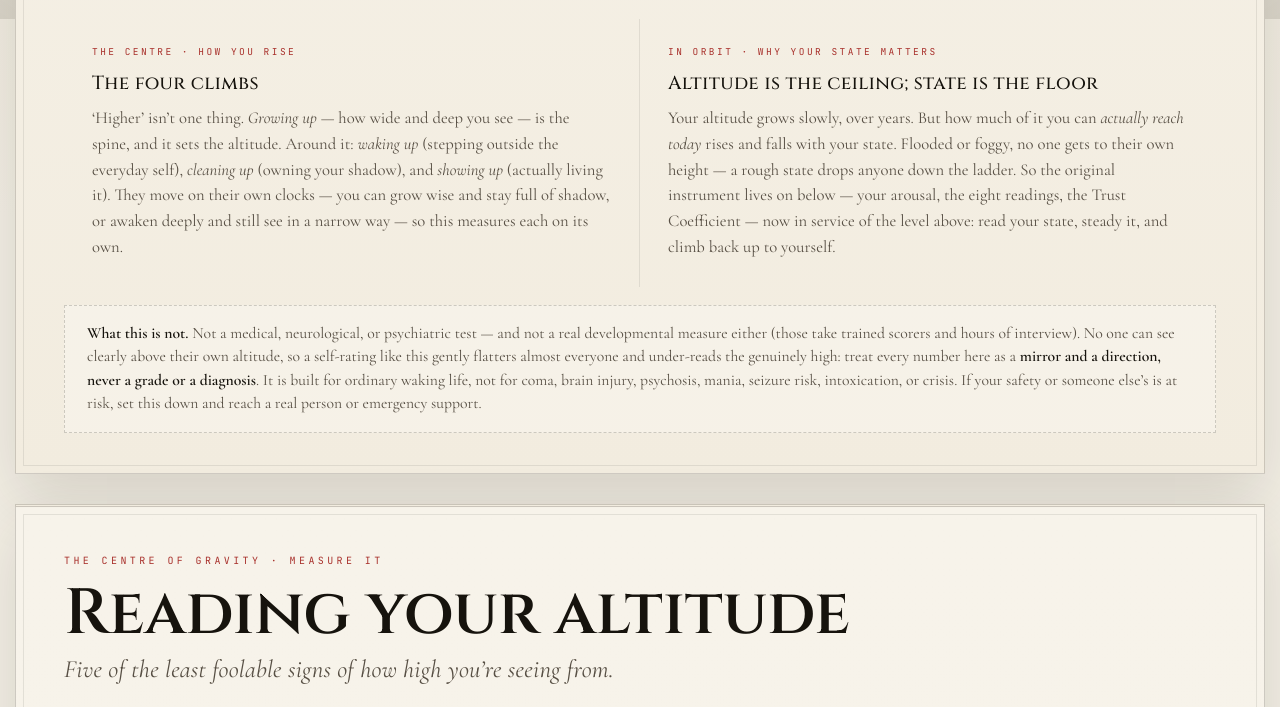
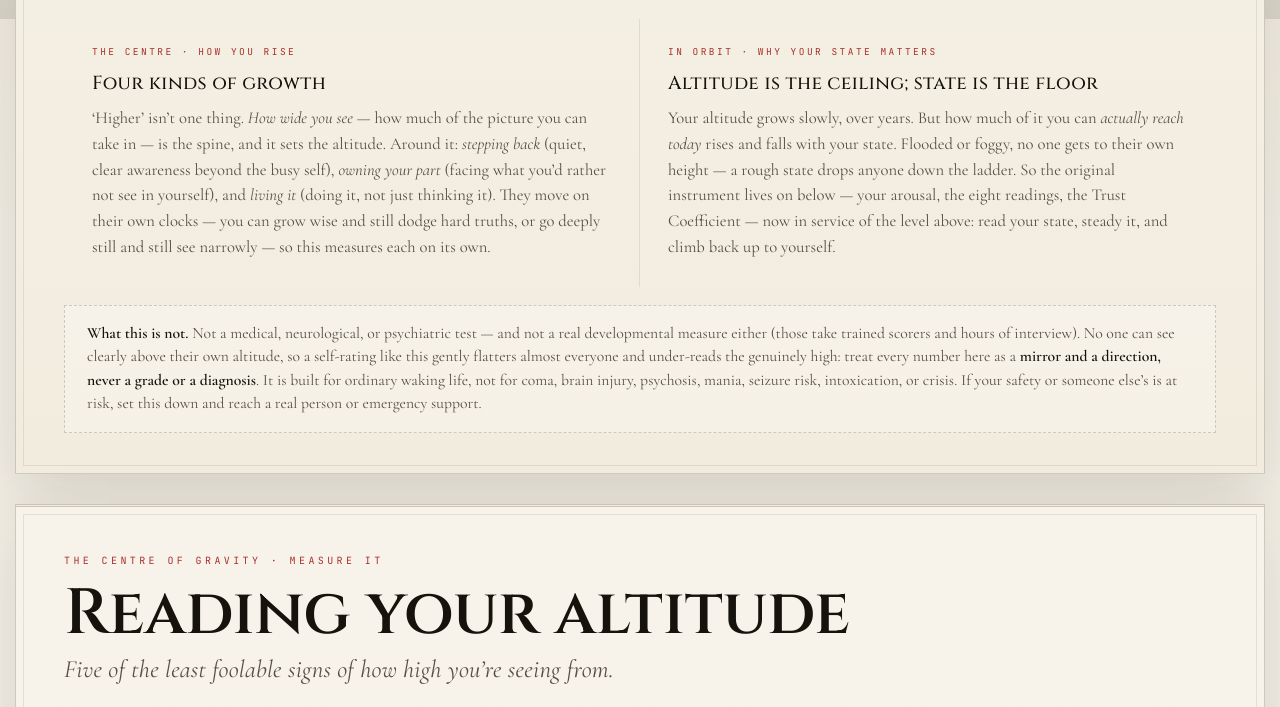
Before and after one commit to o0oooooOooooo0o/PROJECT_MEANING2, a plain HTML site: page index.html in a window 1280 px wide. Shown: the part 781-1488 px from the top of the page. Drawn offline with nearby package versions, Linux system fonts and the light colour scheme.

Commit message:
Update index.html

```diff
--- a/index.html
+++ b/index.html
@@ -507,8 +507,8 @@
     <div class="primer">
       <div>
         <div class="mini">The centre · how you rise</div>
-        <h3>The four climbs</h3>
-        <p>&lsquo;Higher&rsquo; isn&rsquo;t one thing. <em>Growing up</em> — how wide and deep you see — is the spine, and it sets the altitude. Around it: <em>waking up</em> (stepping outside the everyday self), <em>cleaning up</em> (owning your shadow), and <em>showing up</em> (actually living it). They move on their own clocks — you can grow wise and stay full of shadow, or awaken deeply and still see in a narrow way — so this measures each on its own.</p>
+        <h3>Four kinds of growth</h3>
+        <p>&lsquo;Higher&rsquo; isn&rsquo;t one thing. <em>How wide you see</em> — how much of the picture you can take in — is the spine, and it sets the altitude. Around it: <em>stepping back</em> (quiet, clear awareness beyond the busy self), <em>owning your part</em> (facing what you&rsquo;d rather not see in yourself), and <em>living it</em> (doing it, not just thinking it). They move on their own clocks — you can grow wise and still dodge hard truths, or go deeply still and still see narrowly — so this measures each on its own.</p>
       </div>
       <div>
         <div class="mini">In orbit · why your state matters</div>
@@ -594,13 +594,13 @@
     </div>
 
     <article class="plate axes-card reveal">
-      <h2>The four climbs — they move on their own clocks</h2>
-      <div class="sub">&lsquo;Higher&rsquo; isn&rsquo;t one thing. You can grow wise and stay full of shadow; awaken in meditation and still make meaning in a narrow way. An honest tool keeps them separate. <b>Growing up</b> sets the altitude above; rate the other three for yourself.</div>
-
-      <div class="axis"><div class="axis-top"><span class="axis-name">Growing up <span>— how wide you see</span></span><span class="axis-val"><span id="axGrowV">50</span>/100</span></div><div class="axis-bar"><div class="axis-fl" id="axGrow"></div></div></div>
-      <div class="axis"><div class="axis-top"><span class="axis-name">Waking up <span>— stepping outside the everyday self</span></span><span class="axis-val"><span id="axWakeV">30</span>/100</span></div><div class="axis-bar"><div class="axis-fl" id="axWake"></div></div></div>
-      <div class="axis"><div class="axis-top"><span class="axis-name">Cleaning up <span>— owning your shadow</span></span><span class="axis-val"><span id="axCleanV">45</span>/100</span></div><div class="axis-bar"><div class="axis-fl" id="axClean"></div></div></div>
-      <div class="axis"><div class="axis-top"><span class="axis-name">Showing up <span>— actually living it</span></span><span class="axis-val"><span id="axShowV">45</span>/100</span></div><div class="axis-bar"><div class="axis-fl" id="axShow"></div></div></div>
+      <h2>Four kinds of growth — each on its own clock</h2>
+      <div class="sub">&lsquo;Higher&rsquo; isn&rsquo;t one thing. You can grow wise and still dodge hard truths about yourself; go quiet and clear in meditation and still see the world in a narrow way. An honest tool keeps them apart. The first one — <b>how wide you see</b> — sets the altitude above; rate the other three for yourself.</div>
+
+      <div class="axis"><div class="axis-top"><span class="axis-name">How wide you see <span>— how much of the picture you take in</span></span><span class="axis-val"><span id="axGrowV">50</span>/100</span></div><div class="axis-bar"><div class="axis-fl" id="axGrow"></div></div></div>
+      <div class="axis"><div class="axis-top"><span class="axis-name">Stepping back <span>— quiet, clear awareness beyond the busy self</span></span><span class="axis-val"><span id="axWakeV">30</span>/100</span></div><div class="axis-bar"><div class="axis-fl" id="axWake"></div></div></div>
+      <div class="axis"><div class="axis-top"><span class="axis-name">Owning your part <span>— facing what you&rsquo;d rather not see in yourself</span></span><span class="axis-val"><span id="axCleanV">45</span>/100</span></div><div class="axis-bar"><div class="axis-fl" id="axClean"></div></div></div>
+      <div class="axis"><div class="axis-top"><span class="axis-name">Living it <span>— doing it, not just thinking it</span></span><span class="axis-val"><span id="axShowV">45</span>/100</span></div><div class="axis-bar"><div class="axis-fl" id="axShow"></div></div></div>
       <div class="axis-edge" id="axEdge"></div>
 
       <div class="axis-note">Rate the other three axes — honestly, for how you&rsquo;ve been lately:</div>
@@ -634,7 +634,7 @@
 
     <article class="plate climb-card reveal">
       <h2>How to test and raise your altitude</h2>
-      <div class="sub">Altitude rises slowly, and not by force. What moves it is real: meeting genuinely different views, letting hard experiences teach instead of harden you, owning your shadow, and living what you know. Aim one rung up — never leap for the top. Start with your lowest axis.</div>
+      <div class="sub">Altitude rises slowly, and not by force. What moves it is real: meeting genuinely different views, letting hard experiences teach instead of harden you, facing what you&rsquo;d rather not see in yourself, and living what you know. Aim one rung up — never leap for the top. Start with your lowest area.</div>
       <div class="climb-focus" id="climbFocus"></div>
       <div class="climb-grid" id="climbGrid"></div>
       <div class="climb-safety"><b>Honestly, two cautions.</b> Going &lsquo;higher&rsquo; can be used to avoid real life — chasing peak states or a flattering self-image while ducking ordinary repair, grief, and responsibility. That&rsquo;s a sideways move, not an upward one. And intensive practice (long silent retreats, deep shadow work, psychedelics) can genuinely destabilise some people — meditation has well-documented adverse effects for a meaningful minority. If you&rsquo;ve felt unusually detached, frightened, or unmoored, treat that as a signal to slow down and get a real person alongside you (a teacher, therapist, or a resource like Cheetah House), not to push deeper.</div>
@@ -885,14 +885,14 @@
 
   <footer class="plate closing reveal">
     <p>Your level is not a verdict and not a ladder to climb for status. It is how wide a world you can hold — and on a hard day, even a high view narrows. Read where you&rsquo;re seeing from. Steady the state that reaches it. Then choose from as much of the whole as you can hold.</p>
-    <div class="fine">Project Meaning · Your Level of Consciousness · the four climbs &amp; the state that reaches them<br>A reflective mirror, not a diagnosis · Self-report · No one sees clearly above their own altitude</div>
+    <div class="fine">Project Meaning · Your Level of Consciousness · four kinds of growth &amp; the state that reaches them<br>A reflective mirror, not a diagnosis · Self-report · No one sees clearly above their own altitude</div>
   </footer>
 
 </main>
 <script>
 /* ============================================================
    PROJECT MEANING — YOUR LEVEL OF CONSCIOUSNESS
-   The centre of gravity is altitude (the four climbs, growing-up the spine).
+   The centre of gravity is altitude (four kinds of growth; "how wide you see" the spine).
    The state instrument orbits it: Level (arousal) is measured apart from
    Content (8 qualities); the Trust Coefficient = content quality discounted
    by distance from the window, and it caps how much altitude is reachable now.
@@ -990,9 +990,9 @@ let perspectives = 50;     /* hold multiple conflicting views as partly true */
 let subjectObject = 50;    /* look AT reactions/beliefs vs being inside them */
 let paradox = 1;           /* 0 one-wrong · 1 pick-side · 2 hold-both · 3 larger-truth */
 let horizon = 1;           /* 0 immediate · 1 weeks · 2 years · 3 lifetimes · 4 beyond */
-let wakeUnity = 30, wakeWitness = 30, wakeQuiet = 30, wakeVast = 30;   /* waking up */
-let shadowOwn = 45, shadowFace = 45, shadowCalm = 45;                  /* cleaning up */
-let liveInner = 45, liveAct = 45, liveRel = 45, liveWorld = 45;        /* showing up */
+let wakeUnity = 30, wakeWitness = 30, wakeQuiet = 30, wakeVast = 30;   /* stepping back */
+let shadowOwn = 45, shadowFace = 45, shadowCalm = 45;                  /* owning your part */
+let liveInner = 45, liveAct = 45, liveRel = 45, liveWorld = 45;        /* living it */
 
 const $ = id => document.getElementById(id);
 const dialCv = $("dial"), circCv = $("circumplex"), radarCv = $("radar");
@@ -2100,13 +2100,13 @@ function inflationCheck(){
 
 /* level adaptations — one step up, by axis */
 const CLIMB = {
-  grow:{ ax:"Growing up · how wide you see", h:"Let two true things collide",
+  grow:{ ax:"How wide you see", h:"Let two true things collide",
     p:"Find a view you disagree with, held by someone thoughtful, and steel-man it until you can argue it better than they can — without surrendering your own. Growth happens not by winning but by holding both long enough that a bigger picture appears." },
-  wake:{ ax:"Waking up · stepping outside the self", h:"Ten minutes of open watching",
+  wake:{ ax:"Stepping back from the busy self", h:"Ten minutes of open watching",
     p:"Sit, and instead of focusing on anything, just watch whatever arises — sounds, sensations, thoughts — as if they were weather passing through an open sky. Notice the one watching. That noticing is the doorway; it asks nothing of you but to be repeated." },
-  clean:{ ax:"Cleaning up · owning your shadow", h:"The 3-2-1 on whoever irritates you",
+  clean:{ ax:"Owning your part", h:"The 3-2-1 on whoever irritates you",
     p:"Take the person who most annoys you lately. Describe them (it). Then talk to them (you). Then become them and speak as them (I) — &lsquo;I am&hellip;&rsquo; What you cannot stand out there is often a disowned piece of yourself; the charge drops when you take it back." },
-  show:{ ax:"Showing up · living it", h:"Enact one value before tonight",
+  show:{ ax:"Living it, not just knowing it", h:"Enact one value before tonight",
     p:"Pick one value you hold and do a single concrete thing that proves it today — one call, one boundary, one act of repair. A level you only think from is not yet yours; you earn altitude by living it, in the most ordinary places." }
 };
 
@@ -2192,7 +2192,7 @@ function renderPsychograph(){
   /* lowest axis = the real growing edge */
   const arr=[["grow",a.grow],["wake",a.wake],["clean",a.clean],["show",a.show]];
   arr.sort(function(x,y){ return x[1]-y[1]; });
-  const lowKey=arr[0][0], names={grow:"Growing up",wake:"Waking up",clean:"Cleaning up",show:"Showing up"};
+  const lowKey=arr[0][0], names={grow:"How wide you see",wake:"Stepping back",clean:"Owning your part",show:"Living it"};
   $("axEdge").innerHTML="<b>Your growing edge right now is "+names[lowKey]+".</b> These four move independently — it&rsquo;s common to be far along one and behind on another, and the honest work is usually the lowest one, not the highest. The practice below starts there.";
   window.__lowAxis=lowKey;
 }
```
